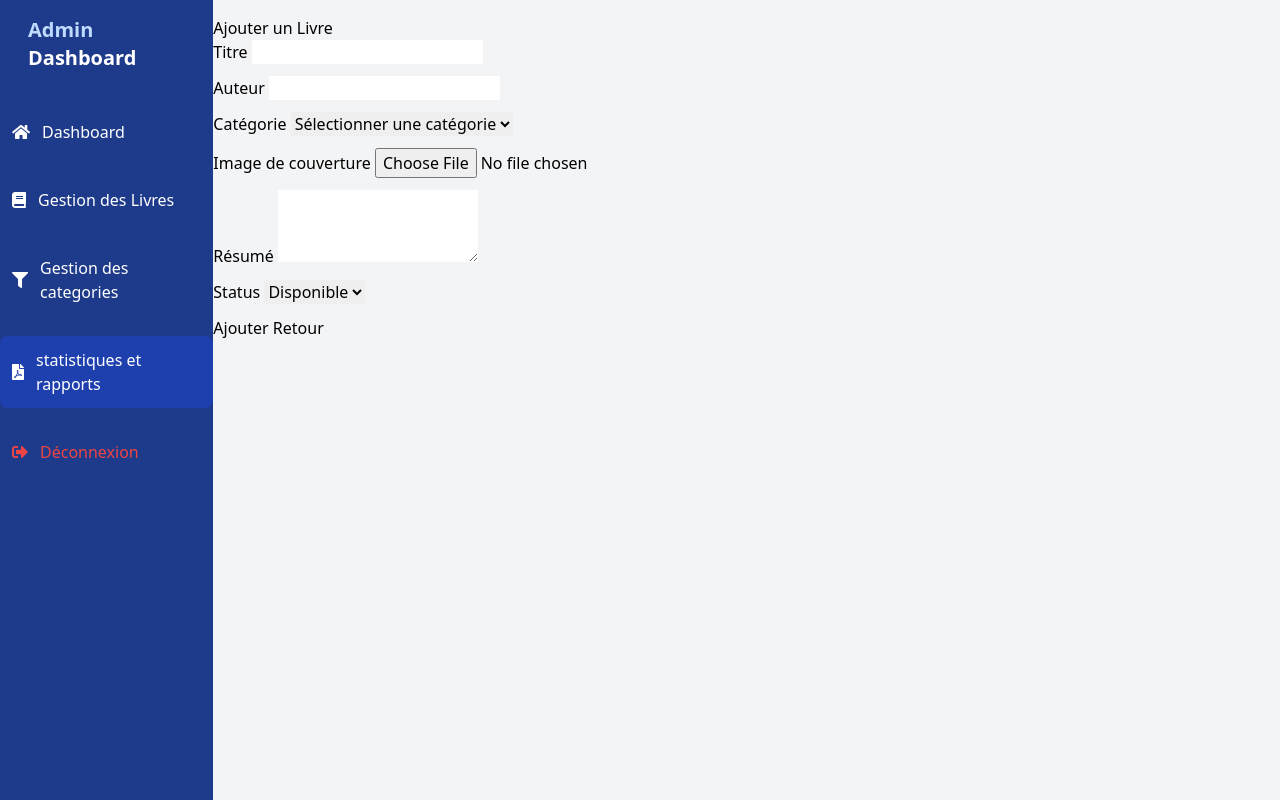
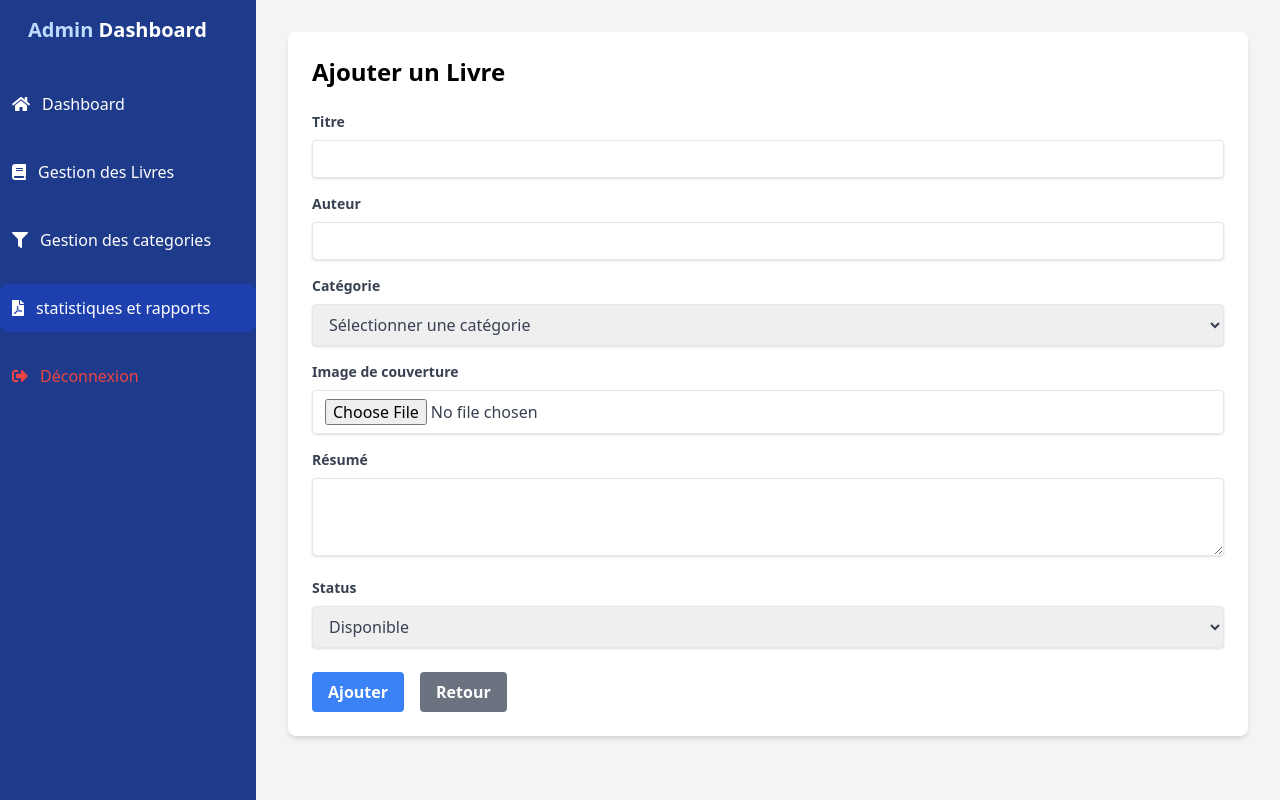
Before and after one commit to Ayoub-fetti/Syst-me-de-Gestion-de-Biblioth-que, a PHP site: page /votre-projet/admin/add_book.php in a window 1280 px wide. Run offline with PHP 8.4, Linux system fonts and the light colour scheme; data comes from the database, SQL or seed files in the repository; some libraries are stand-ins or nearby versions.

Commit message:
Styling of add categories and books

```diff
--- a/admin/add_book.php
+++ b/admin/add_book.php
@@ -108,27 +108,30 @@
             </div>
 
         <!-- Main Content -->
-        <div class="container mt-4">
-        <h2>Ajouter un Livre</h2>
+        <div class="flex-1 p-8">
+            <div class="bg-white rounded-lg shadow-md p-6">
+                <h2 class="text-2xl font-bold mb-6">Ajouter un Livre</h2>
 
                 <?php if ($message): ?>
-            <div class="alert alert-success"><?php echo $message; ?></div>
+                    <div class="bg-green-100 border border-green-400 text-green-700 px-4 py-3 rounded mb-4">
+                        <?php echo $message; ?>
+                    </div>
                 <?php endif; ?>
 
                 <form method="POST" enctype="multipart/form-data">
-            <div class="mb-3">
-                <label class="form-label">Titre</label>
-                <input type="text" name="title" class="form-control" required>
+                    <div class="mb-4">
+                        <label class="block text-gray-700 text-sm font-bold mb-2">Titre</label>
+                        <input type="text" name="title" class="shadow appearance-none border rounded w-full py-2 px-3 text-gray-700 leading-tight focus:outline-none focus:shadow-outline" required>
                     </div>
 
-            <div class="mb-3">
-                <label class="form-label">Auteur</label>
-                <input type="text" name="author" class="form-control" required>
+                    <div class="mb-4">
+                        <label class="block text-gray-700 text-sm font-bold mb-2">Auteur</label>
+                        <input type="text" name="author" class="shadow appearance-none border rounded w-full py-2 px-3 text-gray-700 leading-tight focus:outline-none focus:shadow-outline" required>
                     </div>
 
-            <div class="mb-3">
-                <label class="form-label">Catégorie</label>
-                <select name="category_id" class="form-control" required>
+                    <div class="mb-4">
+                        <label class="block text-gray-700 text-sm font-bold mb-2">Catégorie</label>
+                        <select name="category_id" class="shadow border rounded w-full py-2 px-3 text-gray-700 leading-tight focus:outline-none focus:shadow-outline" required>
                             <option value="">Sélectionner une catégorie</option>
                             <?php foreach ($categories as $category): ?>
                                 <option value="<?php echo $category['id']; ?>">
@@ -138,27 +141,30 @@
                         </select>
                     </div>
 
-            <div class="mb-3">
-                <label class="form-label">Image de couverture</label>
-                <input type="file" name="cover_image" class="form-control">
+                    <div class="mb-4">
+                        <label class="block text-gray-700 text-sm font-bold mb-2">Image de couverture</label>
+                        <input type="file" name="cover_image" class="shadow border rounded w-full py-2 px-3 text-gray-700 leading-tight focus:outline-none focus:shadow-outline">
                     </div>
 
-            <div class="mb-3">
-                <label class="form-label">Résumé</label>
-                <textarea name="summary" class="form-control" rows="3"></textarea>
+                    <div class="mb-4">
+                        <label class="block text-gray-700 text-sm font-bold mb-2">Résumé</label>
+                        <textarea name="summary" class="shadow appearance-none border rounded w-full py-2 px-3 text-gray-700 leading-tight focus:outline-none focus:shadow-outline" rows="3"></textarea>
                     </div>
 
-            <div class="mb-3">
-                <label class="form-label">Status</label>
-                <select name="status" class="form-control" required>
+                    <div class="mb-6">
+                        <label class="block text-gray-700 text-sm font-bold mb-2">Status</label>
+                        <select name="status" class="shadow border rounded w-full py-2 px-3 text-gray-700 leading-tight focus:outline-none focus:shadow-outline" required>
                             <option value="available">Disponible</option>
                             <option value="borrowed">Emprunté</option>
                         </select>
                     </div>
 
-            <button type="submit" name="submit" class="btn btn-primary">Ajouter</button>
-            <a href="admin_books.php" class="btn btn-secondary">Retour</a>
+                    <div class="flex items-center gap-4">
+                        <button type="submit" name="submit" class="bg-blue-500 hover:bg-blue-700 text-white font-bold py-2 px-4 rounded focus:outline-none focus:shadow-outline">Ajouter</button>
+                        <a href="admin_books.php" class="bg-gray-500 hover:bg-gray-700 text-white font-bold py-2 px-4 rounded focus:outline-none focus:shadow-outline">Retour</a>
+                    </div>
                 </form>
+            </div>
         </div>
     </div>
 </body>
```
Also changed, not shown: admin/add_categorie.php (+16 -13 lines). Lines whose indentation alone changed are shown as unchanged.
